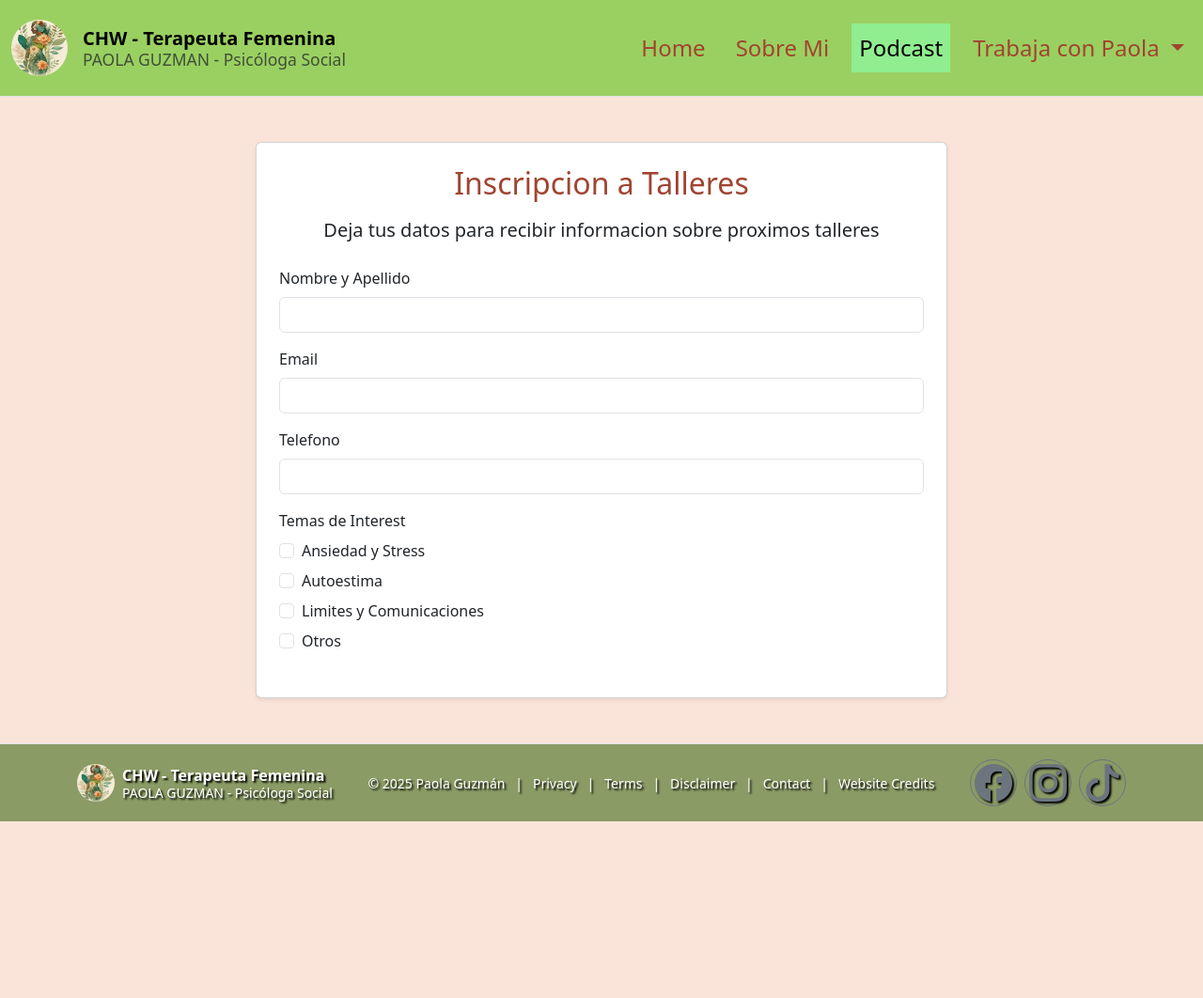
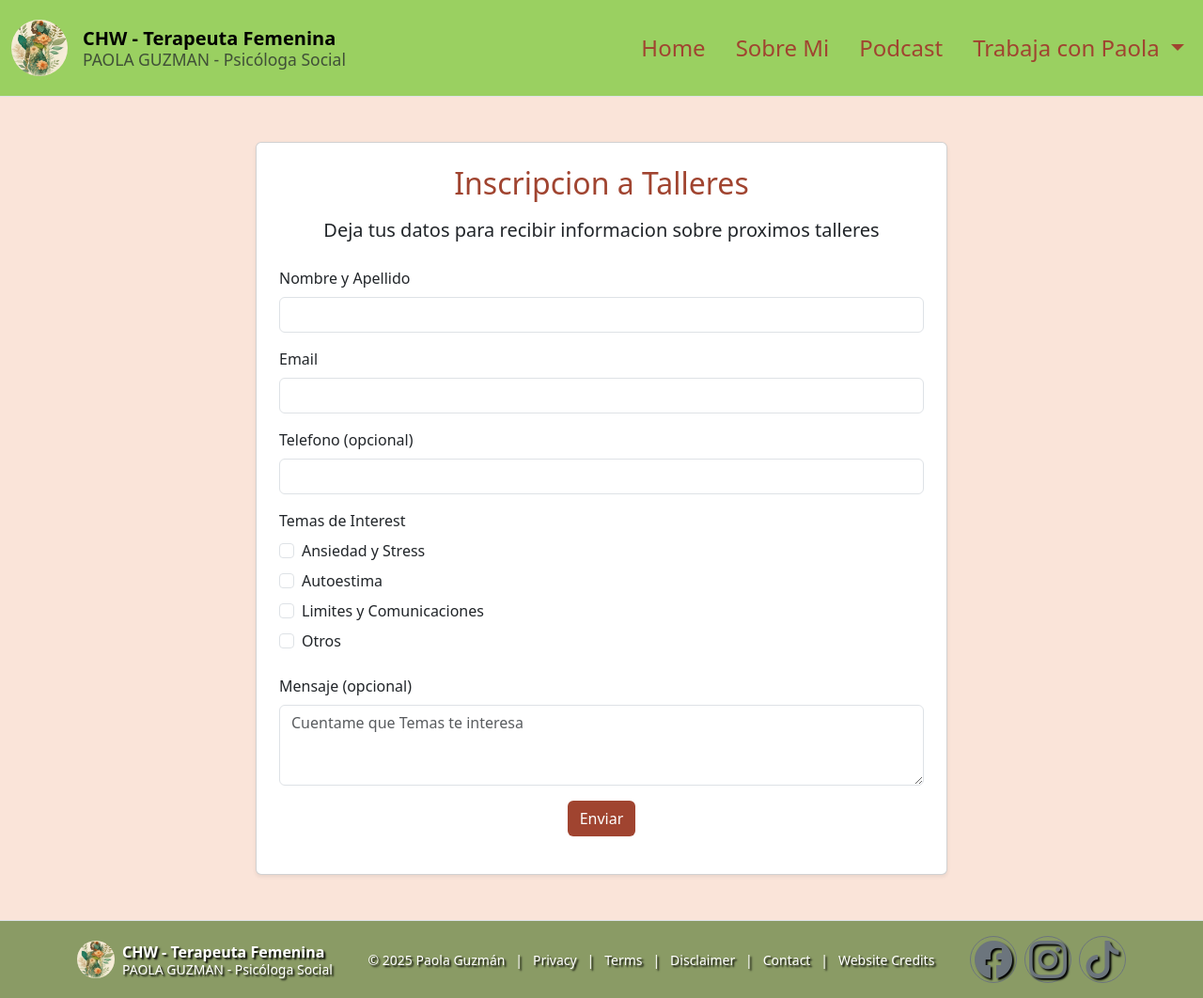
Before and after one commit to Reypao/sicologiapaola, a PHP site: page /form-talleres.html in a window 1280 px wide. Shown: the whole page at 94% size. Before the commit the page ends 874 px from the top, so only its background shows below. Run offline with PHP 8.4, Linux system fonts and the light colour scheme; some web fonts are replaced.

Commit message:
update35

```diff
--- a/form-talleres.html
+++ b/form-talleres.html
@@ -13,6 +13,7 @@
     <link href="https://fonts.googleapis.com/css2?family=Beth+Ellen&display=swap" rel="stylesheet">
     <link rel="stylesheet" href="styles/style.css">
     <link rel="icon" type="image/jpg" href="images/PsicologiaPao-icon.jpg">
+    <script src="scripts/form-talleres.js"></script>
 
 </head>
 
@@ -34,9 +35,10 @@
                     <ul class="navbar-nav ms-auto align-items-lg-center gap-lg-3">
                         <li class="nav-item"><a class="nav-link" href="index.html">Home</a></li>
                         <li class="nav-item"><a class="nav-link" href="sobremi.html">Sobre Mi</a></li>
-                        <li class="nav-item"><a class="nav-link active" href="podcast.html">Podcast</a></li>
+                        <li class="nav-item"><a class="nav-link" href="podcast.html">Podcast</a></li>
                         <li class="nav-item dropdown">
-                            <a class="nav-link dropdown-toggle" href="sesionprivada.html" data-bs-toggle="dropdown" id="menuPaola" role="button" aria-expanded="false">
+                            <a class="nav-link dropdown-toggle" href="sesionprivada.html" data-bs-toggle="dropdown"
+                                id="menuPaola" role="button" aria-expanded="false">
                                 Trabaja con Paola
                             </a>
                             <ul class="dropdown-menu" aria-labelledby="menuPaola">
@@ -62,7 +64,8 @@
                                 <p class="lead text-center mb-4">Deja tus datos para recibir informacion sobre proximos
                                     talleres</p>
 
-                                <form action="#" id="tallerForm" method="POST">
+                                <form action="https://api.web3forms.com/submit" id="tallerForm" method="POST">
+                                    <input type="hidden" name="access_key" value="ad5980f2-328d-4ff7-b0ca-d069a97b7ad1"> <!-- codigo insertar para botom enviar -->
                                     <div class="mb-3">
                                         <label for="nombre" class="form-label">Nombre y Apellido</label>
                                         <input type="text" class="form-control" id="nombre" name="nombre" required>
@@ -72,7 +75,7 @@
                                         <input type="email" class="form-control" id="email" name="email" required>
                                     </div>
                                     <div class="mb-3">
-                                        <label for="telefono" class="form-label">Telefono</label>
+                                        <label for="telefono" class="form-label">Telefono (opcional)</label>
                                         <input type="tel" class="form-control" id="telefono" name="telefono">
                                     </div>
                                     <div class="mb-3">
@@ -80,22 +83,37 @@
                                         <div class="row">
                                             <div class="col-sm-6">
                                                 <div class="mb-2 form-check">
-                                                    <input type="checkbox" class="form-check-input" id="ansiedad" name="intereses[]" value="Ansiedad y Stress">
-                                                    <label for="ansiedad" class="form-check-label">Ansiedad y Stress</label>
+                                                    <input type="checkbox" class="form-check-input" id="ansiedad"
+                                                        name="intereses[]" value="Ansiedad y Stress">
+                                                    <label for="ansiedad" class="form-check-label">Ansiedad y
+                                                        Stress</label>
                                                 </div>
                                                 <div class="mb-2 form-check">
-                                                    <input type="checkbox" class="form-check-input" id="autoestima" name="intereses[]" value="Autoestima">
+                                                    <input type="checkbox" class="form-check-input" id="autoestima"
+                                                        name="intereses[]" value="Autoestima">
                                                     <label for="autoestima" class="form-check-label">Autoestima</label>
                                                 </div>
                                                 <div class="mb-2 form-check">
-                                                    <input type="checkbox" class="form-check-input" id="limites" name="intereses[]" value="Limites Y Comunicacion">
-                                                    <label for="limites" class="form-check-label">Limites y Comunicaciones</label>
+                                                    <input type="checkbox" class="form-check-input" id="limites"
+                                                        name="intereses[]" value="Limites Y Comunicacion">
+                                                    <label for="limites" class="form-check-label">Limites y
+                                                        Comunicaciones</label>
                                                 </div>
                                                 <div class="mb-2 form-check">
-                                                    <input type="checkbox" class="form-check-input" id="otros" name="intereses[]" value="Otros...">
+                                                    <input type="checkbox" class="form-check-input" id="otros"
+                                                        name="intereses[]" value="Otros...">
                                                     <label for="otros" class="form-check-label">Otros</label>
                                                 </div>
                                             </div>
+                                        </div>
+                                    </div>
+                                    <div class="mb-3">
+                                        <label for="mensaje" class="form-label">Mensaje (opcional)</label>
+                                        <textarea name="mensaje" id="mensaje" rows="3"
+                                            placeholder="Cuentame que Temas te interesa"
+                                            class="form-control"></textarea>
+                                        <div class="mt-3 d-flex justify-content-center">
+                                            <button class="btn btn-enviar" type="submit">Enviar</button>
                                         </div>
                                     </div>
                                 </form>
--- /dev/null
+++ b/scripts/form-talleres.js
@@ -0,0 +1,35 @@
+document.addEventListener("DOMContentLoaded", () => {
+  const form = document.getElementById("tallerForm");
+
+  form.addEventListener("submit", async (e) => {
+    e.preventDefault(); // evita recargar la página
+
+    const formData = new FormData(form);
+
+    // Muestra un mensaje mientras se envía
+    const submitBtn = form.querySelector("button[type='submit']");
+    submitBtn.disabled = true;
+    submitBtn.textContent = "Enviando...";
+
+    try {
+      const response = await fetch(form.action, {
+        method: "POST",
+        body: formData,
+      });
+
+      const result = await response.json();
+
+      if (response.ok) {
+        alert("✅ ¡Gracias! Tu mensaje fue enviado correctamente.");
+        form.reset(); // limpia el formulario
+      } else {
+        alert("❌ Ocurrió un error: " + (result.message || "Intenta nuevamente."));
+      }
+    } catch (error) {
+      alert("❌ No se pudo enviar el formulario. Verifica tu conexión.");
+    } finally {
+      submitBtn.disabled = false;
+      submitBtn.textContent = "Enviar";
+    }
+  });
+});
--- a/sesiongrupal.html
+++ b/sesiongrupal.html
@@ -166,7 +166,7 @@
         <!-- Below the hero -->
         <section id="taller" class="container my-5 text-center">
             <h2 class="h5">Talleres</h2>
-            <p class="fw btn btn-cta">Regístrate para recibir aviso cuando abramos cupos</p>
+            <a class="btn btn-cta" href="form-talleres.html">Regístrate para recibir aviso cuando abramos cupos</a>
         </section>
 
     </main>
--- a/styles/style.css
+++ b/styles/style.css
@@ -519,3 +519,8 @@ h2 {
 .topics-title {
   font-family: "Beth Ellen", cursive;
 }
+
+.btn-enviar {
+  background-color: var(--color-dark-red);
+  color: white;
+}
```
